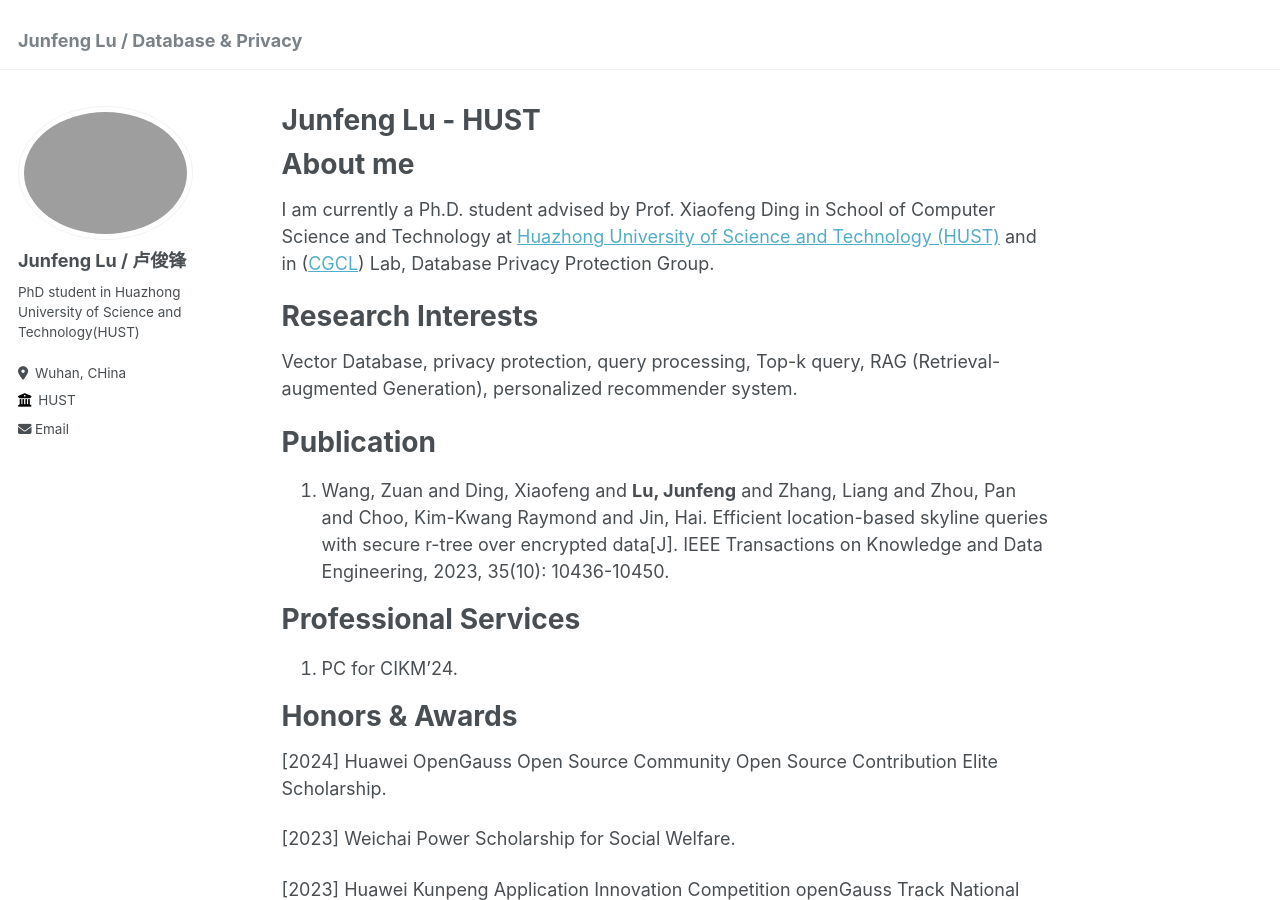
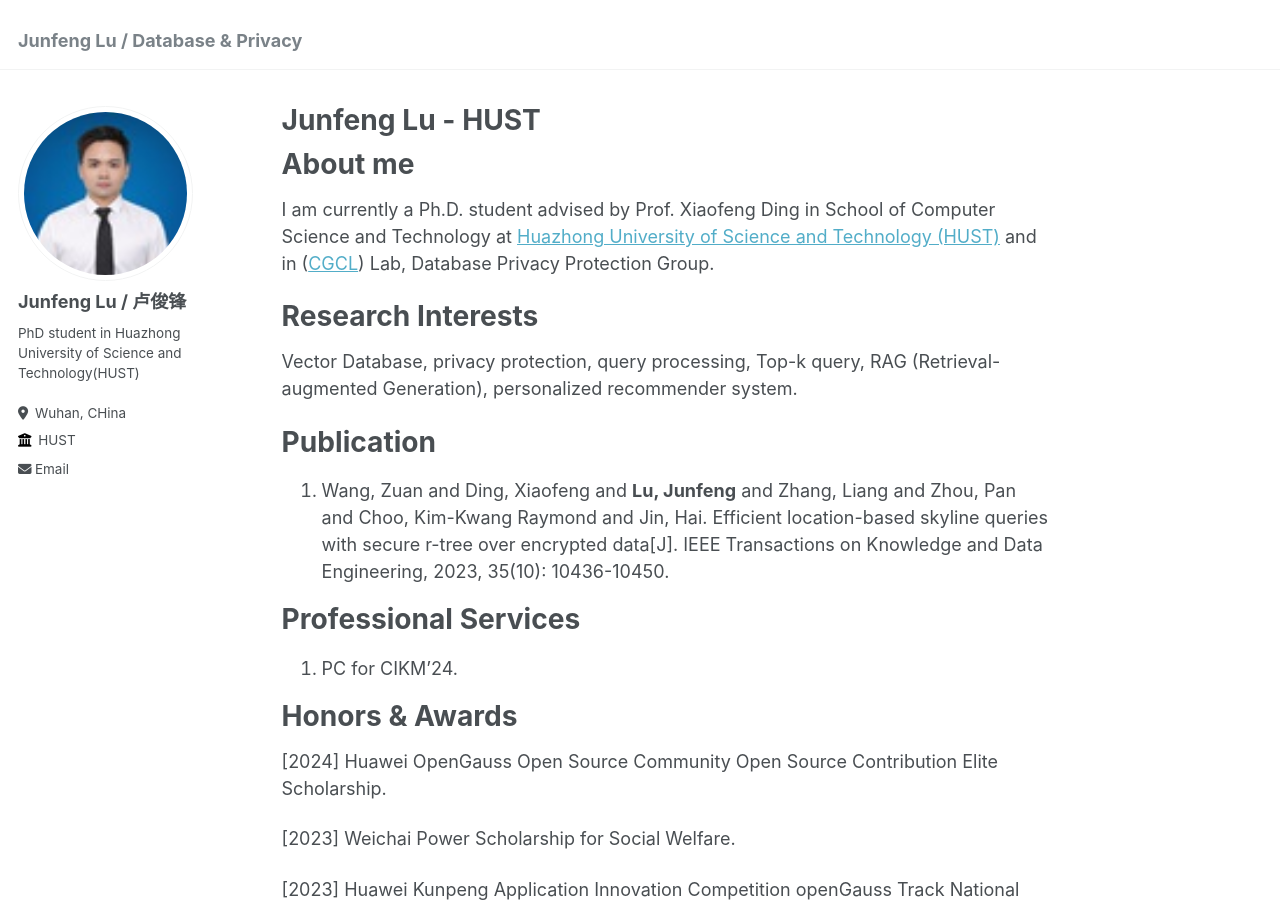
Before and after one commit to richardlujunfeng/richardloo, a Jekyll site: the page built from _pages/about.md, in a window 1280 px wide and 900 px high. Built offline with Jekyll 4.4.1, drawn with Linux system fonts in a browser that asks for light colours.

Commit message:
Update _config.yml

```diff
--- a/_config.yml
+++ b/_config.yml
@@ -21,7 +21,7 @@ repository               : "academicpages/academicpages.github.io"
 #               Additional customization can be done by editing /_includes/author-profile.html
 author:
   # Biographic information
-  avatar           : "me2.jpg"
+  avatar           : "profile.png"
   name             : "Junfeng Lu / 卢俊锋"
   pronouns         : # example: "she/her"
   bio              : "PhD student in Huazhong University of Science and Technology(HUST)"
```
